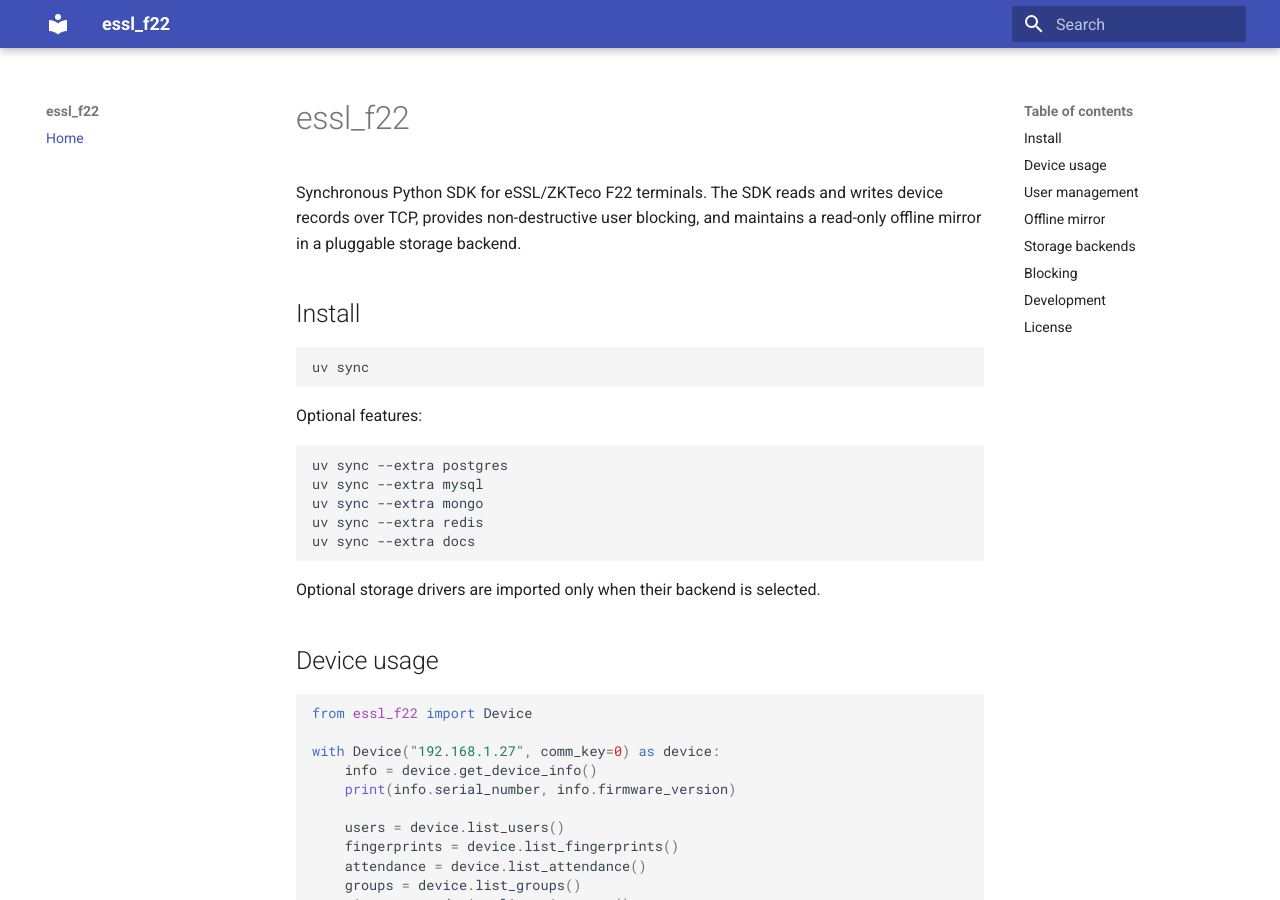
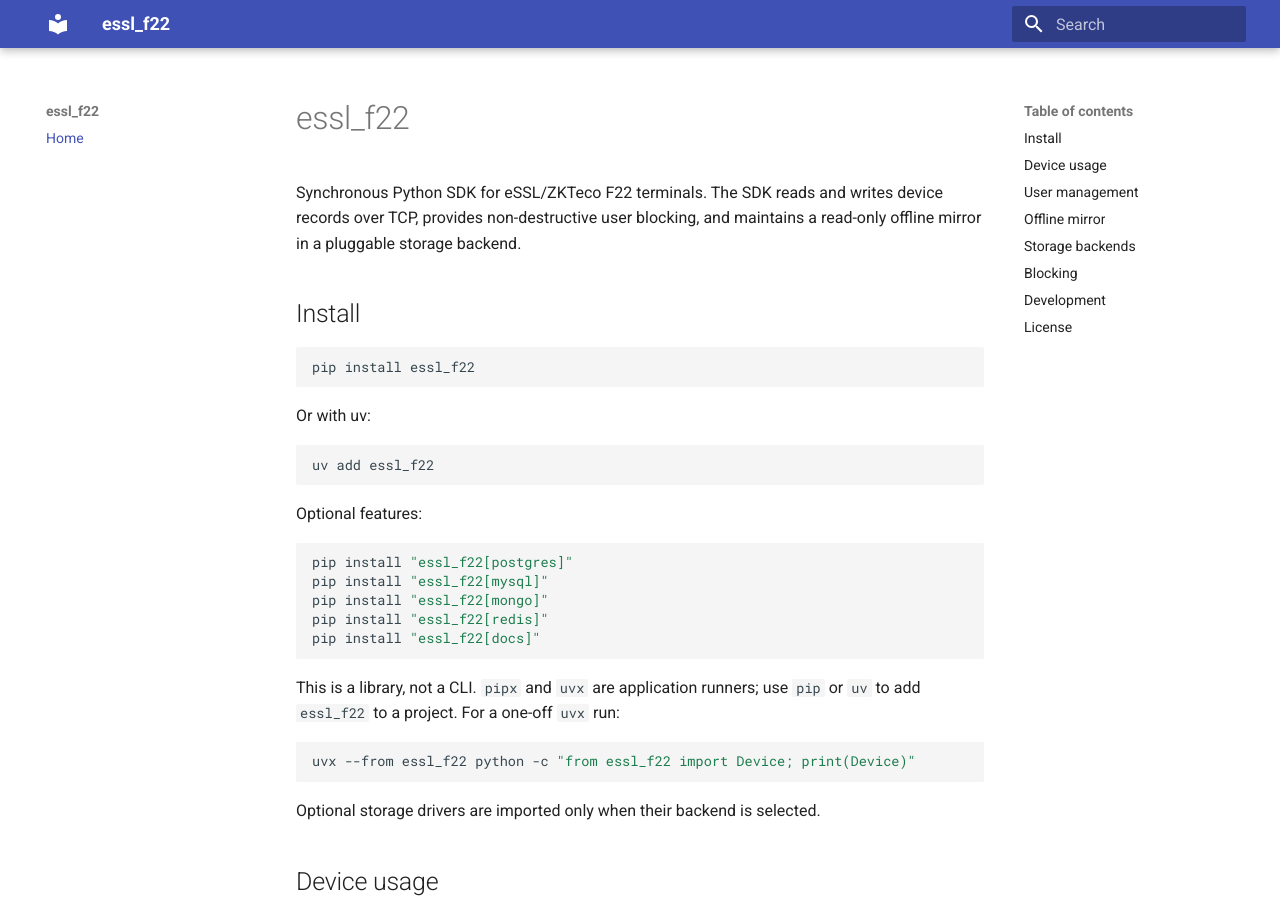
Before and after one commit to mramitdas/Essl_F22_SDK, an MkDocs documentation site: the page built from docs/index.md, in a window 1280 px wide and 900 px high. Built offline with MkDocs 1.6.1 and Material for MkDocs 9.7.7, drawn with Linux system fonts in a browser that asks for light colours.

Commit message:
chore: package essl_f22 for PyPI
Add Hatchling dynamic versioning, wheel package mapping, typed marker, and PyPI metadata. Build and smoke-test the wheel in CI, add a Trusted Publishing release workflow, and document pip/uv installation plus the pipx limitation.

refs #31

````diff
--- a/docs/index.md
+++ b/docs/index.md
@@ -7,17 +7,30 @@ a read-only offline mirror in a pluggable storage backend.
 ## Install
 
 ```bash
-uv sync
+pip install essl_f22
+```
+
+Or with uv:
+
+```bash
+uv add essl_f22
 ```
 
 Optional features:
 
 ```bash
-uv sync --extra postgres
-uv sync --extra mysql
-uv sync --extra mongo
-uv sync --extra redis
-uv sync --extra docs
+pip install "essl_f22[postgres]"
+pip install "essl_f22[mysql]"
+pip install "essl_f22[mongo]"
+pip install "essl_f22[redis]"
+pip install "essl_f22[docs]"
+```
+
+This is a library, not a CLI. `pipx` and `uvx` are application runners; use
+`pip` or `uv` to add `essl_f22` to a project. For a one-off `uvx` run:
+
+```bash
+uvx --from essl_f22 python -c "from essl_f22 import Device; print(Device)"
 ```
 
 Optional storage drivers are imported only when their backend is selected.
````
Also changed, not shown: CHANGELOG.md (+11 -2 lines), CONTRIBUTING.md (+16 -2 lines), README.md (+33 -6 lines), pyproject.toml (+16 -1 lines), 4 other files.
